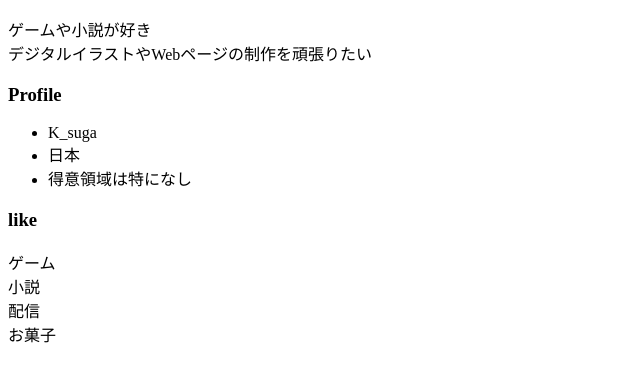
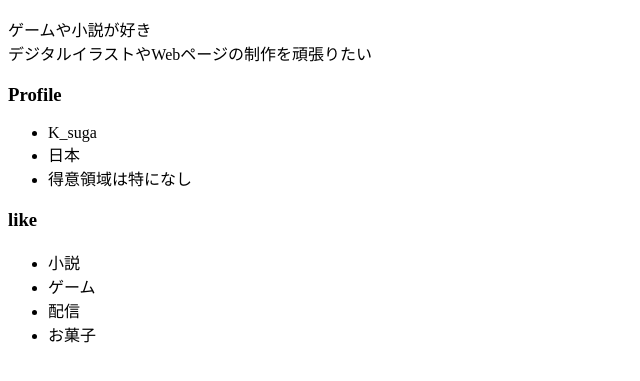
Before and after one commit to kore-tukaeL/kore-tukureL.github.io, a plain HTML site: page index.html in a window 1280 px wide. Shown: the part 119-500 px from the top of the page, without its empty margins (0-640 px from the left). Drawn offline with Linux system fonts and the light colour scheme.

Commit message:
情報追加

```diff
--- a/index.html
+++ b/index.html
@@ -22,12 +22,12 @@
     </ul>
 
     <h3>like</h3>
-    <p>
-      ゲーム<br>
-      小説<br>
-      配信<br>
-      お菓子
-    </p>
+    <ul>
+      <li>小説</li>
+      <li>ゲーム</li>
+      <li>配信</li>
+      <li>お菓子</li>
+    </ul>
 
   </body>
 </html>
```
